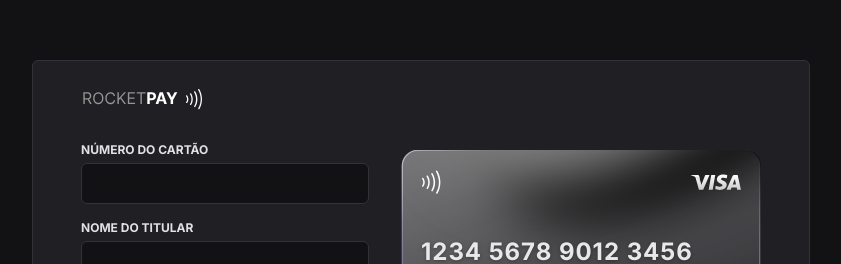
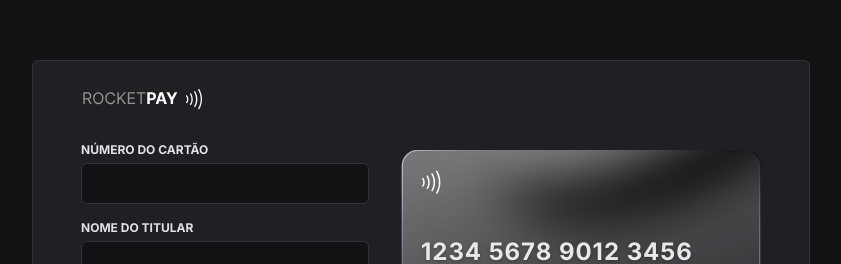
Before and after one commit to LuisFernandoPBPereira/ExplorerLabDOM_JS, a website built with Vite: page index.html in a window 1280 px wide. Shown: the part 129-393 px from the top of the page, without its empty margins (219-1060 px from the left). Built offline with nearby package versions, Linux system fonts and the light colour scheme.

Commit message:
adding dom manipulation with colors and svg's

```diff
--- a/index.html
+++ b/index.html
@@ -105,7 +105,7 @@
           <span><img src="/cc-icon.svg" alt="ícone padrão de cartão" /></span>
           <span
             ><img
-              src="/cc-visa.svg"
+              src="/cc-default.svg"
               alt="ícone do cartão de crédito selecionado"
           /></span>
         </div>
--- a/src/main.js
+++ b/src/main.js
@@ -1 +1,20 @@
 import "./css/index.css"
+
+const bgColor01 = document.querySelector(".cc-bg svg > g g:nth-child(1) path")
+const bgColor02 = document.querySelector(".cc-bg svg > g g:nth-child(2) path")
+
+const logo = document.querySelector(".cc-logo span:nth-child(2) img")
+
+function setCardType(type){
+    const cardColors = {
+        visa: ["#436D99", "#2D57F2"],
+        mastercard: ["#DF6F29", "#C69347"],
+        default: ["black", "gray"],
+    }
+
+    bgColor01.setAttribute("fill", cardColors[type][0])
+    bgColor02.setAttribute("fill", cardColors[type][1])
+    logo.setAttribute("src", `cc-${type}.svg`)
+}
+
+setCardType("default")
```
